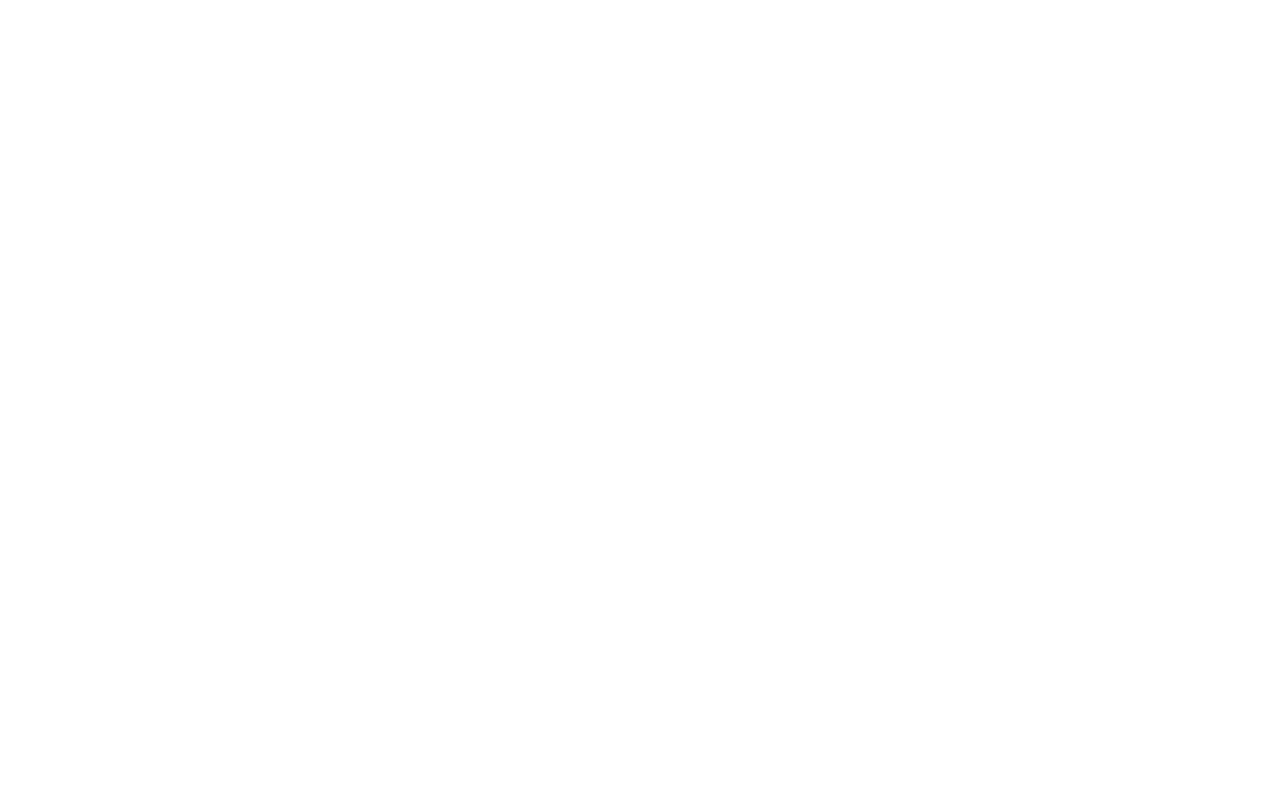
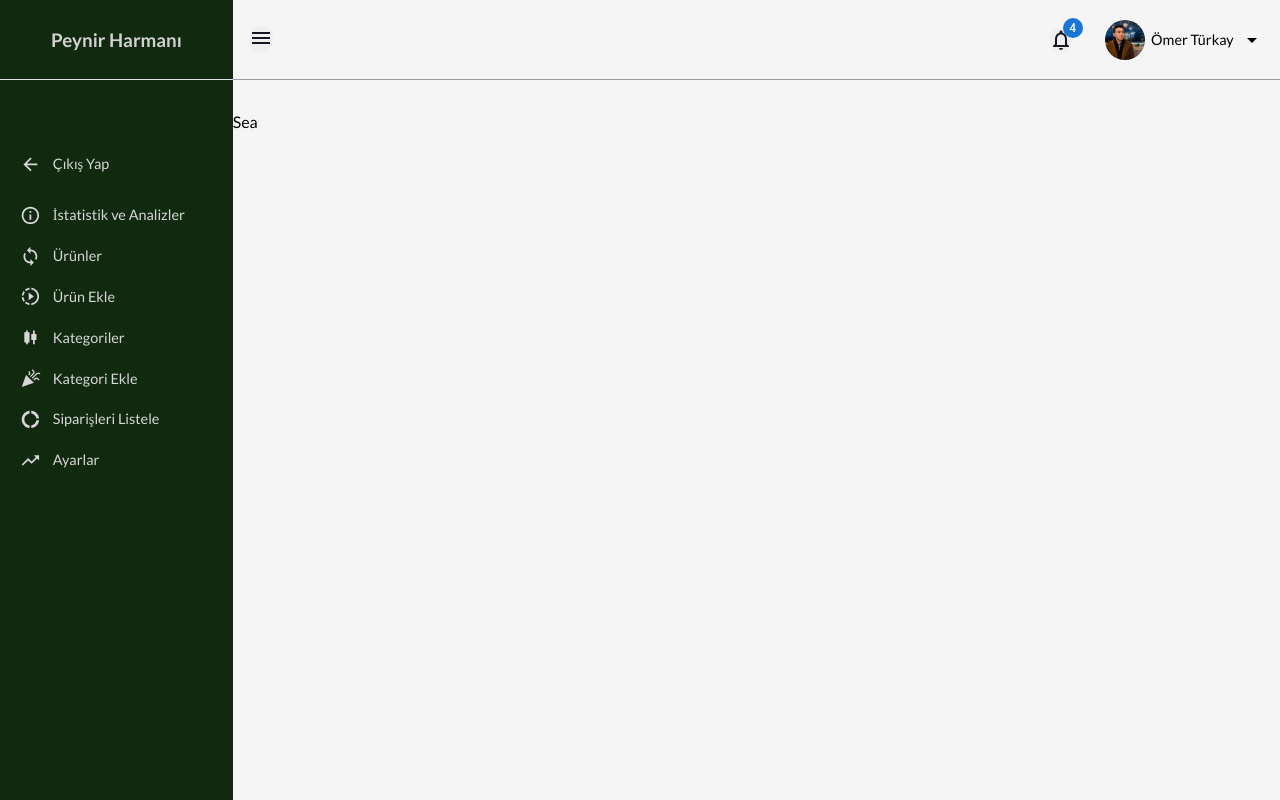
Before and after one commit to basic-e-commerce/frontend, a React (Vite) app: page /admin/duzenle in a window 1280 px wide. Before the commit this address had no page. Built offline with nearby package versions, Linux system fonts and the light colour scheme; the HTML template or start-up script is replaced by a standard one.

Commit message:
newFatih

```diff
--- a/src/App.jsx
+++ b/src/App.jsx
@@ -12,7 +12,9 @@ import ScrollToTop from "./components/scrollTop/ScrollToTop";
 import Sepet from "./pages/sepet/Sepet";
 import Login from "./pages/login/Login";
 import AdminDashboard from "./pages/Admin/adminDashboard/AdminDashboard";
-import UrunEkle from "./pages/Admin/adminDashboard/urunEkle/UrunEkle";
+import UrunEkle from "./pages/Admin/adminDashboard/urunler/urunEkle/UrunEkle";
+import UrunList from "./pages/Admin/adminDashboard/urunler/urunList/UrunList";
+import UrunDuzenle from "./pages/Admin/adminDashboard/urunler/urunDuzenle/UrunDuzenle";
 
 function App() {
   const location = useLocation();
@@ -30,7 +32,9 @@ function App() {
         <Route path="/login" element={<Login />} />
 
         <Route path="/admin" element={<AdminDashboard />}>
+          <Route path="urunler" element={<UrunList />} />
           <Route path="ekle" element={<UrunEkle />} />
+          <Route path="duzenle" element={<UrunDuzenle />} />
         </Route>
       </Routes>
       {!isAdminRoute && <FooterTop />}
--- a/src/components/Admin/Sidebar/Sidebar.jsx
+++ b/src/components/Admin/Sidebar/Sidebar.jsx
@@ -18,19 +18,19 @@ const Sidebar = () => {
       <div className="bottom">
         <ul>
           <li style={{ marginBottom: "10px" }}>
-            <Link to="/library">
+            <Link to="/admin">
               <ArrowBackIcon className="icon" />
               <span>Çıkış Yap</span>
             </Link>
           </li>
           <li>
-            <Link to="/panel/bilgi">
+            <Link to="/admin/istatistik">
               <InfoOutlinedIcon className="icon" />
               <span>İstatistik ve Analizler</span>
             </Link>
           </li>
           <li>
-            <Link to="/panel/videolar">
+            <Link to="/admin/urunler">
               <LoopIcon className="icon" />
               <span>Ürünler</span>
             </Link>
@@ -42,28 +42,28 @@ const Sidebar = () => {
             </Link>
           </li>
           <li>
-            <Link to="/panel/teknikanalizler">
+            <Link to="/admin/kategoriler">
               <CandlestickChartIcon className="icon" />
               <span>Kategoriler</span>
             </Link>
           </li>
 
           <li>
-            <Link to="/panel/aidroplar">
+            <Link to="/admin/kategoriekle">
               <CelebrationIcon className="icon" />
               <span>Kategori Ekle</span>
             </Link>
           </li>
 
           <li>
-            <Link to="/panel/portfolyo">
+            <Link to="/admin/siparisler">
               <DonutLargeIcon className="icon" />
               <span>Siparişleri Listele</span>
             </Link>
           </li>
 
           <li>
-            <Link to="/panel/islemler">
+            <Link to="/admin/ayarlar">
               <TrendingUpIcon className="icon" />
               <span>Ayarlar</span>
             </Link>
--- /dev/null
+++ b/src/pages/Admin/adminDashboard/urunler/urunDuzenle/UrunDuzenle.jsx
@@ -0,0 +1,9 @@
+const UrunDuzenle = () => {
+  return (
+    <div>
+      <div>Sea</div>
+    </div>
+  );
+};
+
+export default UrunDuzenle;
--- a/src/pages/Admin/adminDashboard/urunEkle/UrunEkle.jsx
+++ b/src/pages/Admin/adminDashboard/urunler/urunEkle/UrunEkle.jsx
@@ -1,8 +1,8 @@
 import "./UrunEkle.scss";
 import { useEffect, useState } from "react";
-import Loading from "../../../../components/Loading/Loading";
+import Loading from "../../../../../components/Loading/Loading";
 import { useSelector, useDispatch } from "react-redux";
-import { getCategories } from "../../../../redux/slices/categorySlice";
+import { getCategories } from "../../../../../redux/slices/categorySlice";
 import axios from "axios";
 import { useNavigate } from "react-router-dom";
 
@@ -68,19 +68,6 @@ const UrunEkle = () => {
     }
   };
 
-  const handleCategoryChange = (e) => {
-    const value = Number(e.target.value); // String olarak gelen değeri sayıya çevir
-    const checked = e.target.checked;
-
-    setFormData((prevData) => {
-      const updatedCategories = checked
-        ? [...prevData.categoryId, value]
-        : prevData.categoryId.filter((id) => id !== value);
-
-      return { ...prevData, categoryId: updatedCategories };
-    });
-  };
-
   // Form Degisiklik
   const handleChange = (e) => {
     const { name, value, type, checked } = e.target;
@@ -93,6 +80,20 @@ const UrunEkle = () => {
     setFormData({
       ...formData,
       [name]: type === "checkbox" ? checked : newValue,
+    });
+  };
+
+  // Kategori Change
+  const handleCategoryChange = (e) => {
+    const value = Number(e.target.value); // String olarak gelen değeri sayıya çevir
+    const checked = e.target.checked;
+
+    setFormData((prevData) => {
+      const updatedCategories = checked
+        ? [...prevData.categoryId, value]
+        : prevData.categoryId.filter((id) => id !== value);
+
+      return { ...prevData, categoryId: updatedCategories };
     });
   };
 
--- /dev/null
+++ b/src/pages/Admin/adminDashboard/urunler/urunList/UrunList.jsx
@@ -0,0 +1,9 @@
+const UrunList = () => {
+  return (
+    <div className="urunList">
+      <div className="container">Bursaı</div>
+    </div>
+  );
+};
+
+export default UrunList;
```
Also changed, not shown: src/pages/Admin/adminDashboard/urunler/urunDuzenle/UrunDuzenle.scss (added), src/pages/Admin/adminDashboard/urunler/urunEkle/UrunEkle.scss (renamed from src/pages/Admin/adminDashboard/urunEkle/UrunEkle.scss), src/pages/Admin/adminDashboard/urunler/urunList/UrunList.scss (added).
